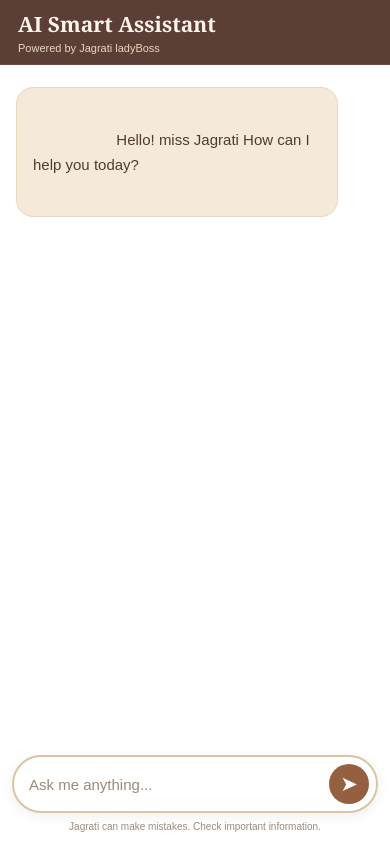
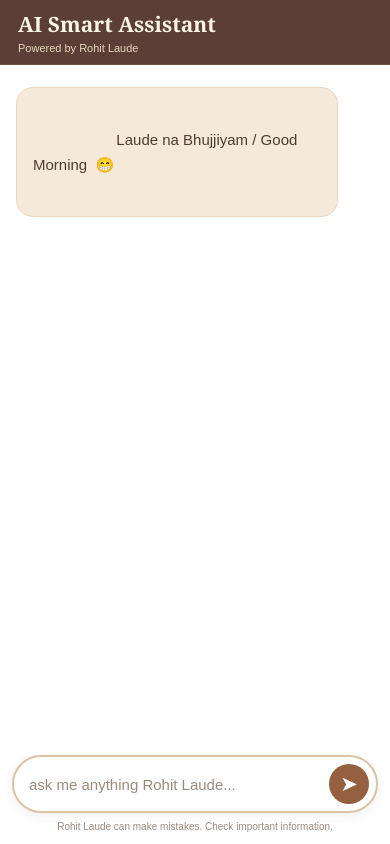
Before and after one commit to UpendraSisodiya/AI-Smart-Assistant-Chatbot, a website: page public/index.html in a window 390 px wide. Drawn offline with Linux system fonts and the light colour scheme.

Commit message:
Updated responsive chatbot rohit

```diff
--- a/public/index.html
+++ b/public/index.html
@@ -19,7 +19,7 @@
             <div class="logo">
                 <h2>AI Smart Assistant</h2>
             </div>
-            <p>Powered by Jagrati ladyBoss</p>
+            <p>Powered by Rohit Laude</p>
         </header>
 
         <!-- Chat Area -->
@@ -28,7 +28,7 @@
             <div id="chat-box">
 
                 <div class="bot-message">
-                    Hello! miss Jagrati How can I help you today?
+                    Laude na Bhujjiyam / Good Morning  😁
                 </div>
 
             </div>
@@ -43,7 +43,7 @@
                 <input
                     type="text"
                     id="user-input"
-                    placeholder="Ask me anything..."
+                    placeholder="ask me anything Rohit Laude..."
                     autocomplete="off"
                 >
 
@@ -54,7 +54,7 @@
             </div>
 
             <p class="footer-text">
-                Jagrati can make mistakes. Check important information.
+                Rohit Laude can make mistakes. Check important information.
             </p>
 
         </footer>
```
